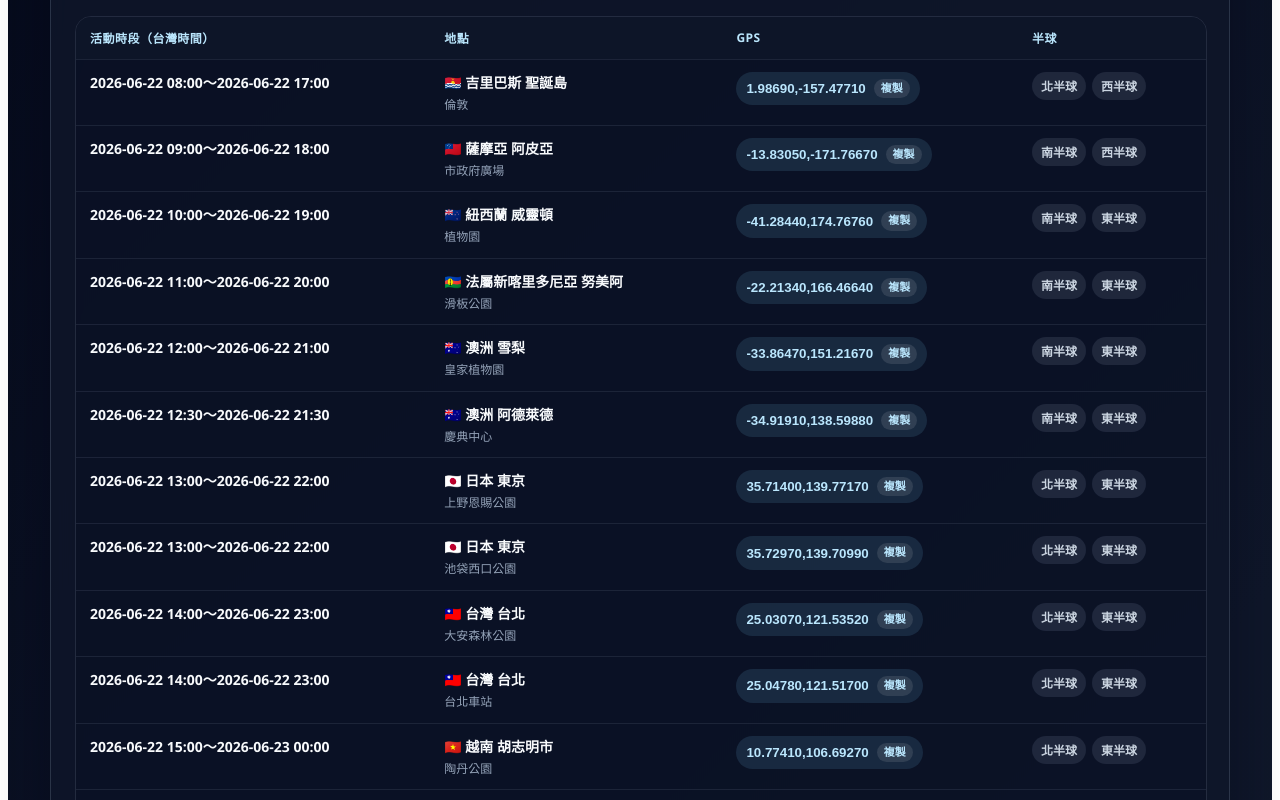
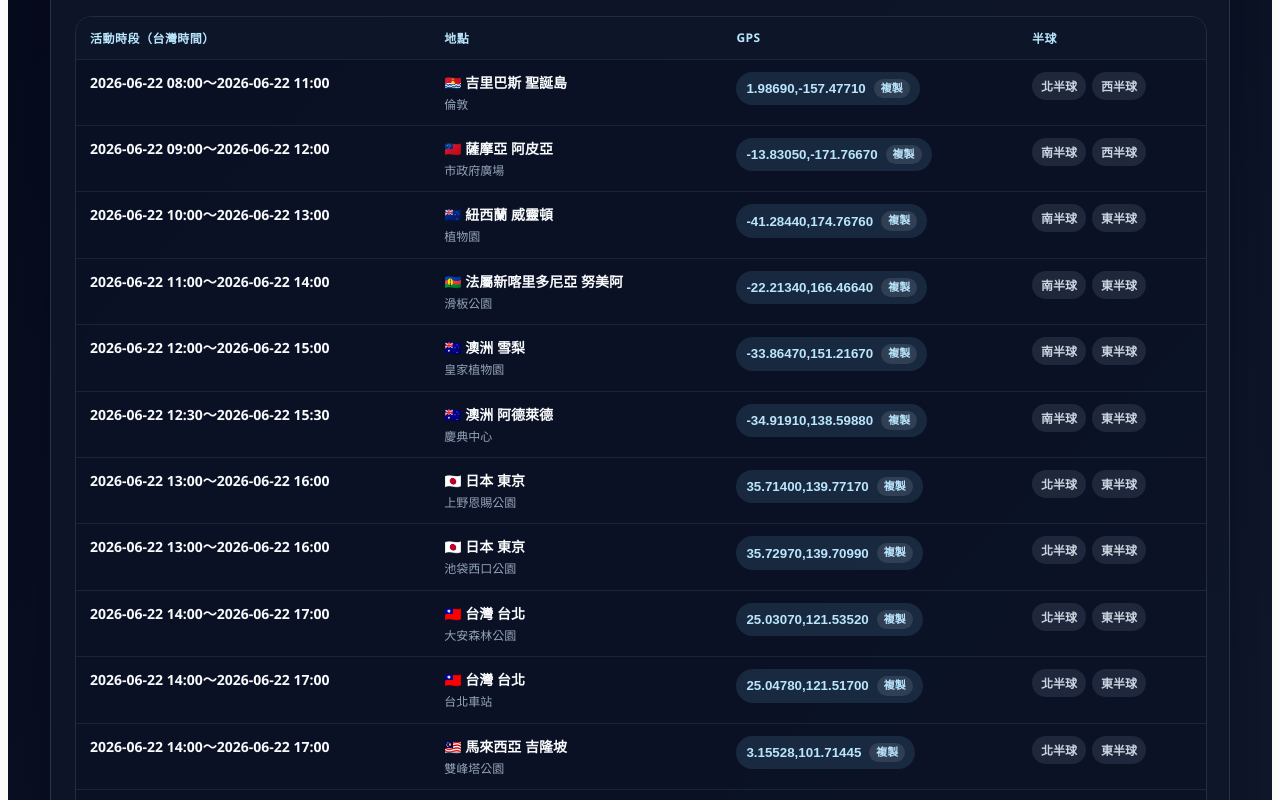
Before and after one commit to hiwoei/global-world-clock, an Angular app: page / in a window 1280 px wide. Shown: the part 800-1600 px from the top of the page. Built offline with nearby package versions, Linux system fonts and the light colour scheme.

Commit message:
Set default event duration to 3 hours

```diff
--- a/src/app/app.component.ts
+++ b/src/app/app.component.ts
@@ -28,6 +28,7 @@ interface ScheduleRow extends EventLocation {
 }
 
 type ActiveTab = 'cooldown' | 'schedule' | 'official' | 'clock';
+type ConnectionStatus = 'available' | 'upcoming' | 'ended';
 
 @Component({
   selector: 'app-root',
@@ -202,7 +203,7 @@ type ActiveTab = 'cooldown' | 'schedule' | 'official' | 'clock';
                 <div class="best-sub">{{ best.place }}</div>
                 <div class="gps-line">GPS：{{ best.lat.toFixed(5) }},{{ best.lon.toFixed(5) }}</div>
                 <p class="result-note">
-                  原因：此地點活動開始時間最接近且不早於可銜接時間 {{ getFormattedPlannerReadyDateTime() }}。
+                  原因：優先推薦冷卻完成時可立即進場且剩餘活動時間較長的地點；若沒有可立即銜接地點，才推薦等待時間最短的下一場。
                 </p>
               </ng-container>
 
@@ -222,14 +223,19 @@ type ActiveTab = 'cooldown' | 'schedule' | 'official' | 'clock';
                     <th>活動時段（台灣時間）</th>
                     <th>國家 / 地點</th>
                     <th>GPS</th>
+                    <th>限定資訊</th>
+                    <th>距台灣</th>
                     <th>狀態</th>
                   </tr>
                 </thead>
                 <tbody>
                   <tr *ngFor="let row of getPlannerRows()">
                     <td>
-                      <span class="status-badge" [class.best]="isBestRecommendation(row)">
-                        {{ isBestRecommendation(row) ? '最佳' : '可接' }}
+                      <span
+                        class="status-badge"
+                        [class.best]="isBestRecommendation(row)"
+                        [class.waiting]="!isBestRecommendation(row) && getConnectionStatus(row) === 'upcoming'">
+                        {{ getRecommendationLabel(row) }}
                       </span>
                     </td>
                     <td>{{ formatAbsMinutes(getScheduleStartAbsMinutes(row)) }}～{{ formatAbsMinutes(getScheduleEndAbsMinutes(row)) }}</td>
@@ -248,6 +254,13 @@ type ActiveTab = 'cooldown' | 'schedule' | 'official' | 'clock';
                         <span class="copy-label">{{ isGpsCopied(row) ? '已複製' : '複製' }}</span>
                       </button>
                     </td>
+                    <td>
+                      <div class="hemi-tag-stack">
+                        <span class="hemi-tag">{{ getNorthSouthPokemon(row) }}</span>
+                        <span class="hemi-tag">{{ getEastWestPokemon(row) }}</span>
+                      </div>
+                    </td>
+                    <td>{{ getDistanceFromTaipeiText(row) }}</td>
                     <td>{{ getRecommendationReason(row) }}</td>
                   </tr>
                 </tbody>
@@ -257,13 +270,21 @@ type ActiveTab = 'cooldown' | 'schedule' | 'official' | 'clock';
             <div class="mobile-card-list cooldown-card-list">
               <article class="list-item-card" [class.best-card]="isBestRecommendation(row)" *ngFor="let row of getPlannerRows()">
                 <div class="card-row-top">
-                  <span class="status-badge" [class.best]="isBestRecommendation(row)">
-                    {{ isBestRecommendation(row) ? '最佳' : '可接' }}
+                  <span
+                    class="status-badge"
+                    [class.best]="isBestRecommendation(row)"
+                    [class.waiting]="!isBestRecommendation(row) && getConnectionStatus(row) === 'upcoming'">
+                    {{ getRecommendationLabel(row) }}
                   </span>
                   <strong>{{ formatAbsMinutes(getScheduleStartAbsMinutes(row)) }}～{{ formatAbsMinutes(getScheduleEndAbsMinutes(row)) }}</strong>
                 </div>
                 <div class="card-place">{{ row.flag }} {{ row.country }} {{ row.city }}</div>
                 <div class="card-sub">{{ row.place }}</div>
+                <div class="card-tags">
+                  <span class="hemi-tag">{{ getNorthSouthPokemon(row) }}</span>
+                  <span class="hemi-tag">{{ getEastWestPokemon(row) }}</span>
+                  <span class="hemi-tag">{{ getDistanceFromTaipeiText(row) }}</span>
+                </div>
                 <button
                   type="button"
                   class="gps-button card-gps-button"
@@ -777,7 +798,7 @@ type ActiveTab = 'cooldown' | 'schedule' | 'official' | 'clock';
         <h3>功能完整說明</h3>
         <ul>
           <li><strong>活動時段/區域分類：</strong>採用固定全球活動地點清單，活動開始會先列出台灣目前活動開始日期時間，後續地點依全球活動時間順序往後推算，並在同一分頁依 GPS 自動判斷東西半球與南北半球；只列地點分布，不寫死會隨活動變動的限定內容清單。</li>
-          <li><strong>冷卻銜接：</strong>依台灣活動時間與冷卻時間推算下一個可參與國家，預設使用當日「14:00 活動、18:00 起算冷卻、2 小時後銜接」。</li>
+          <li><strong>冷卻銜接：</strong>依台灣活動時間與冷卻時間推算下一個可參與國家，優先列出冷卻完成時仍在活動中的地點，再列出即將開始的地點；同時顯示半球限定資訊與距台灣公里數。預設使用當日「14:00 活動、18:00 起算冷卻、2 小時後銜接」。</li>
           <li><strong>活動時間換算：</strong>當公告指定某地當地日期時間時，可選擇地點並輸入該地當地時間，系統會換算成台灣時間，避免和全球活動接力時段混用。</li>
           <li><strong>時間對照：</strong>保留原本 RWD、手機點選 bar、桌機 hover、搜尋、Open-Meteo 動態查詢、距離與 API 錯誤處理，並以年月日時顯示各地當地時間。</li>
         </ul>
@@ -1483,8 +1504,25 @@ type ActiveTab = 'cooldown' | 'schedule' | 'official' | 'clock';
       color: #FDE68A;
     }
 
+    .status-badge.waiting {
+      background: rgba(125, 211, 252, 0.14);
+      color: #BAE6FD;
+    }
+
     .hemi-tag + .hemi-tag {
       margin-left: 6px;
+    }
+
+    .hemi-tag-stack {
+      display: flex;
+      flex-direction: column;
+      align-items: flex-start;
+      gap: 6px;
+    }
+
+    .hemi-tag-stack .hemi-tag + .hemi-tag,
+    .card-tags .hemi-tag + .hemi-tag {
+      margin-left: 0;
     }
 
     .exclusive-grid {
@@ -2089,6 +2127,7 @@ export class AppComponent implements OnInit, OnDestroy {
     { flag: '🇯🇵', country: '日本', city: '東京', place: '池袋西口公園', lat: 35.7297, lon: 139.7099, timeZone: 'Asia/Tokyo', startDayOffset: 0, startTime: '13:00', searchKeys: 'japan tokyo ueno park 日本 東京 池袋西口公園' },
     { flag: '🇹🇼', country: '台灣', city: '台北', place: '大安森林公園', lat: 25.0307, lon: 121.5352, timeZone: 'Asia/Taipei', startDayOffset: 0, startTime: '14:00', searchKeys: 'taiwan taipei daan forest park 台灣 台北 大安森林公園' },
     { flag: '🇹🇼', country: '台灣', city: '台北', place: '台北車站', lat: 25.0478, lon: 121.5170, timeZone: 'Asia/Taipei', startDayOffset: 0, startTime: '14:00', searchKeys: 'taiwan taipei main station taipei station 台灣 台北 台北車站 北車' },
+    { flag: '🇲🇾', country: '馬來西亞', city: '吉隆坡', place: '雙峰塔公園', lat: 3.15528, lon: 101.71445, timeZone: 'Asia/Kuala_Lumpur', startDayOffset: 0, startTime: '14:00', searchKeys: 'malaysia kuala lumpur klcc park petronas twin towers 馬來西亞 吉隆坡 雙峰塔公園 雙子星塔 KLCC'},
     { flag: '🇻🇳', country: '越南', city: '胡志明市', place: '陶丹公園', lat: 10.7741, lon: 106.6927, timeZone: 'Asia/Ho_Chi_Minh', startDayOffset: 0, startTime: '15:00', searchKeys: 'vietnam ho chi minh tao dan park 越南 胡志明市 陶丹公園' },
     { flag: '🇧🇩', country: '孟加拉', city: '達卡', place: '達卡兒童公園', lat: 23.7348, lon: 90.3976, timeZone: 'Asia/Dhaka', startDayOffset: 0, startTime: '16:00', searchKeys: 'bangladesh dhaka children park 孟加拉 達卡 兒童公園' },
     { flag: '🇮🇳', country: '印度', city: '新德里', place: '洛迪花園', lat: 28.5929, lon: 77.2206, timeZone: 'Asia/Kolkata', startDayOffset: 0, startTime: '16:30', searchKeys: 'india new delhi lodhi garden 印度 新德里 洛迪花園' },
@@ -2185,7 +2224,7 @@ export class AppComponent implements OnInit, OnDestroy {
     this.plannerCooldownStartDate = today;
     this.plannerCooldownStartTime = '18:00';
     this.plannerCooldownHours = 2;
-    this.plannerEventDurationHours = 9;
+    this.plannerEventDurationHours = 3;
   }
 
   private initializeOfficialDefaults(): void {
@@ -2435,23 +2474,63 @@ export class AppComponent implements OnInit, OnDestroy {
   getPlannerRows(): ScheduleRow[] {
     const readyAbs = this.getPlannerReadyAbsMinutes();
     return this.scheduleRows
-      .filter(row => this.getScheduleEndAbsMinutes(row) >= readyAbs)
+      .filter(row => this.getConnectionStatus(row, readyAbs) !== 'ended')
       .sort((a, b) => this.comparePlannerRows(a, b, readyAbs));
   }
 
+  getConnectionStatus(row: ScheduleRow, readyAbs: number = this.getPlannerReadyAbsMinutes()): ConnectionStatus {
+    const startAbs = this.getScheduleStartAbsMinutes(row);
+    const endAbs = this.getScheduleEndAbsMinutes(row);
+
+    if (readyAbs >= startAbs && readyAbs < endAbs) {
+      return 'available';
+    }
+
+    if (readyAbs < startAbs) {
+      return 'upcoming';
+    }
+
+    return 'ended';
+  }
+
   private comparePlannerRows(a: ScheduleRow, b: ScheduleRow, readyAbs: number): number {
+    const statusRank: Record<ConnectionStatus, number> = {
+      available: 0,
+      upcoming: 1,
+      ended: 2
+    };
+
+    const aStatus = this.getConnectionStatus(a, readyAbs);
+    const bStatus = this.getConnectionStatus(b, readyAbs);
+
+    if (aStatus !== bStatus) {
+      return statusRank[aStatus] - statusRank[bStatus];
+    }
+
     const aStart = this.getScheduleStartAbsMinutes(a);
     const bStart = this.getScheduleStartAbsMinutes(b);
     const aEnd = this.getScheduleEndAbsMinutes(a);
     const bEnd = this.getScheduleEndAbsMinutes(b);
-    const aFuture = aStart >= readyAbs ? 0 : 1;
-    const bFuture = bStart >= readyAbs ? 0 : 1;
-
-    if (aFuture !== bFuture) {
-      return aFuture - bFuture;
-    }
-
-    if (aFuture === 0) {
+
+    if (aStatus === 'available') {
+      const aRemain = aEnd - readyAbs;
+      const bRemain = bEnd - readyAbs;
+
+      if (aRemain !== bRemain) {
+        return bRemain - aRemain;
+      }
+
+      return aStart - bStart;
+    }
+
+    if (aStatus === 'upcoming') {
+      const aWait = aStart - readyAbs;
+      const bWait = bStart - readyAbs;
+
+      if (aWait !== bWait) {
+        return aWait - bWait;
+      }
+
       return aStart - bStart;
     }
 
@@ -2461,26 +2540,50 @@ export class AppComponent implements OnInit, OnDestroy {
   getBestRecommendation(): ScheduleRow | null {
     const rows = this.getPlannerRows();
     return rows.length > 0 ? rows[0] : null;
+  }
+
+  getRecommendationLabel(row: ScheduleRow): string {
+    if (this.isBestRecommendation(row)) {
+      return '最佳';
+    }
+
+    return this.getConnectionStatus(row) === 'available' ? '可接' : '等待';
   }
 
   getRecommendationReason(row: ScheduleRow): string {
     const readyAbs = this.getPlannerReadyAbsMinutes();
     const startAbs = this.getScheduleStartAbsMinutes(row);
     const endAbs = this.getScheduleEndAbsMinutes(row);
-
-    if (readyAbs >= startAbs && readyAbs <= endAbs) {
+    const status = this.getConnectionStatus(row, readyAbs);
+
+    if (status === 'available') {
       const remainMinutes = endAbs - readyAbs;
-      return remainMinutes > 0
-        ? `冷卻完成時仍在活動中，剩 ${this.formatDurationText(remainMinutes)}`
-        : '冷卻完成時剛好活動結束';
-    }
-
-    const waitMinutes = startAbs - readyAbs;
-    if (waitMinutes === 0) {
-      return '剛好銜接';
-    }
-
-    return `冷卻完成後再等 ${this.formatDurationText(waitMinutes)}`;
+      return `冷卻完成後可直接進場，該地活動尚餘 ${this.formatDurationText(remainMinutes)}`;
+    }
+
+    if (status === 'upcoming') {
+  const waitMinutes = startAbs - readyAbs;
+  const fullDurationText = this.formatDurationText(endAbs - startAbs);
+
+  return waitMinutes > 0
+    ? `冷卻完成後再等 ${this.formatDurationText(waitMinutes)}，可完整參與 ${fullDurationText}`
+    : `剛好銜接，可完整參與 ${fullDurationText}`;
+}
+
+    return '活動已結束，不建議銜接';
+  }
+
+  getNorthSouthPokemon(row: EventLocation): string {
+    return row.lat >= 0 ? '北半球' : '南半球';
+  }
+
+  getEastWestPokemon(row: EventLocation): string {
+    return row.lon >= 0 ? '東半球' : '西半球';
+  }
+
+  getDistanceFromTaipeiText(row: EventLocation): string {
+    const distance = this.calculateDistanceToTaipei(row.lat, row.lon);
+    return distance > 0 ? `約 ${distance.toLocaleString('zh-TW')} 公里` : '台灣基準';
   }
 
   private formatDurationText(totalMinutes: number): string {
```
